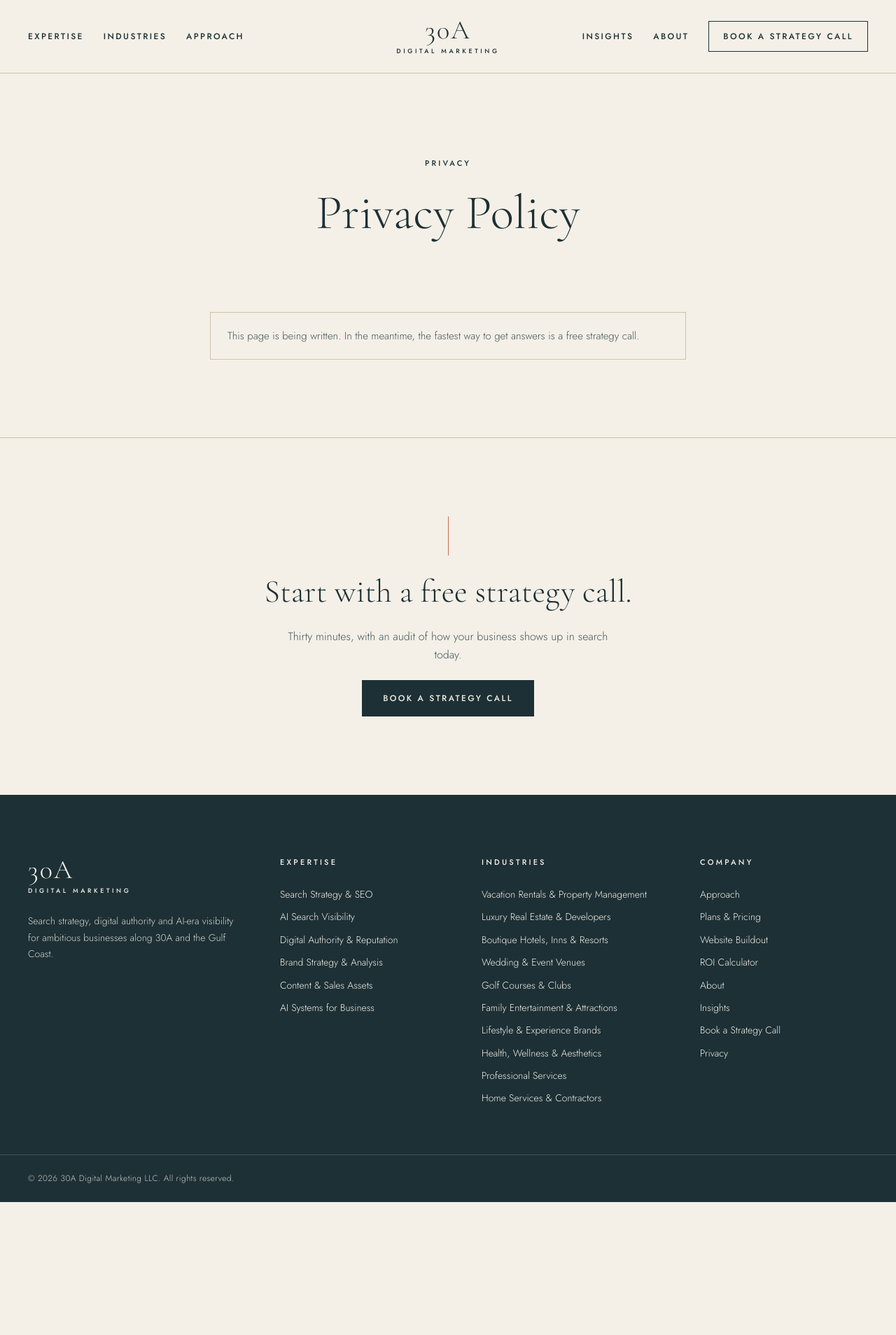
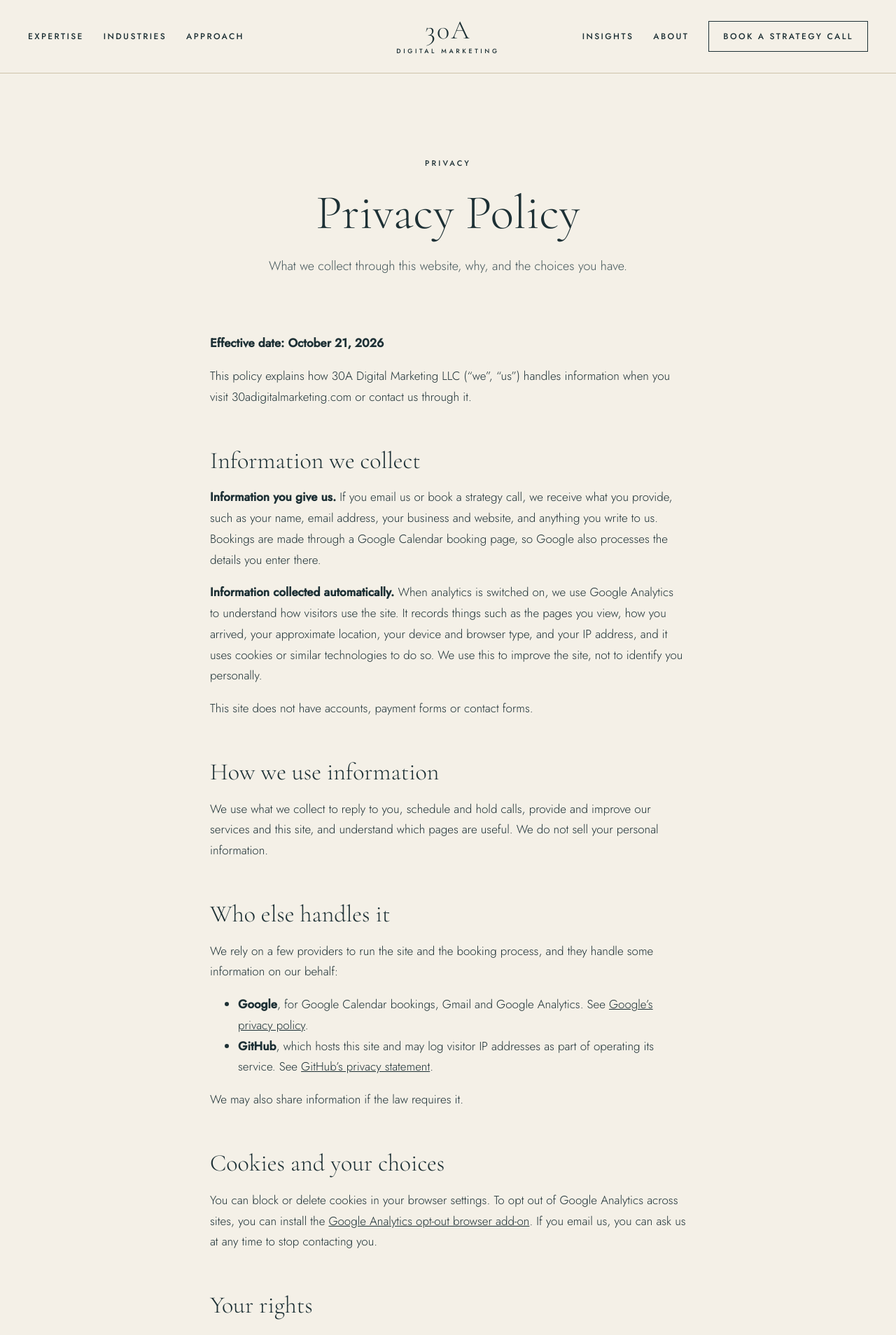
Before and after one commit to benalan317/30adigitalmarketing, a Jekyll site: the page built from privacy/index.md, in a window 1280 px wide. Shown: the top 1908 px of the page at 70% size. Built offline with Jekyll 4.4.1, drawn with Linux system fonts in a browser that asks for light colours; before the commit the page ends 1718 px from its top, so only the background shows below that; some of the changed text lies outside the part shown.

Commit message:
Build Strategy Call page, privacy policy and footer email (interim Gmail)
Co-Authored-By: Claude Sonnet 5.5 <noreply@anthropic.com>
Claude-Session: https://claude.ai/code/session_01Xh1URmUU6ZUmmzzzQDDa9AB

```diff
--- /dev/null
+++ b/_includes/booking-embed.html
@@ -0,0 +1,4 @@
+{%- comment -%}
+  PASTE THE GOOGLE CALENDAR BOOKING-PAGE EMBED CODE HERE (the whole <iframe ...></iframe> line).
+  While this file has nothing but this note, the Strategy Call page shows an email fallback instead.
+{%- endcomment -%}
--- a/_includes/footer.html
+++ b/_includes/footer.html
@@ -12,7 +12,8 @@
         <span class="brand-sub">Digital Marketing</span>
       </a>
       <p>Search strategy, digital authority and AI-era visibility for ambitious businesses along 30A and the Gulf Coast.</p>
-      {%- comment -%} Add email and LinkedIn here once they exist. {%- endcomment %}
+      {%- comment -%} Interim email. Swap for hello@30adigitalmarketing.com once Workspace is set up. Add LinkedIn here when it exists. {%- endcomment %}
+      <p class="footer-contact"><a href="mailto:benalan317@gmail.com">benalan317@gmail.com</a></p>
     </div>
 
     <nav class="footer-col" aria-label="Expertise">
--- a/assets/css/style.css
+++ b/assets/css/style.css
@@ -248,3 +248,7 @@ a.column:hover h3 { text-decoration: underline; text-underline-offset: 6px; }
   .footer-inner { grid-template-columns: 1fr; }
   .hero-content { padding-top: 120px; padding-bottom: 56px; }
 }
+
+/* Google Calendar booking embed on /strategy-call/ */
+.booking-embed { margin: 24px 0 32px; }
+.booking-embed iframe { display: block; width: 100%; min-height: 640px; border: 0; }
--- a/privacy/index.md
+++ b/privacy/index.md
@@ -4,11 +4,64 @@ title: "Privacy Policy"
 seo_title: "Privacy Policy | 30A Digital Marketing"
 description: "How 30A Digital Marketing handles information collected through this website."
 eyebrow: "Privacy"
-placeholder: true
+lede: "What we collect through this website, why, and the choices you have."
+noindex: true
 sitemap: false
 ---
 {% comment %}
 PAGE BRIEF
 Primary keyword: (legal)
-Purpose: Needed once forms and analytics are added. Legal name 30A Digital Marketing; confirm whether it ends in LLC or similar.
+Purpose: Privacy policy for a static site with no forms. Information comes from email, Google Calendar booking, and Google Analytics (switched on via google_analytics_id in _config.yml).
+Legal name: 30A Digital Marketing LLC. Contact email is interim (benalan317@gmail.com); swap for hello@30adigitalmarketing.com later.
+NEEDS REVIEW by a qualified lawyer before relying on it. [OPEN] state of formation and mailing address, if you want them listed.
 {% endcomment %}
+
+**Effective date: October 21, 2026**
+
+This policy explains how 30A Digital Marketing LLC ("we", "us") handles information when you visit 30adigitalmarketing.com or contact us through it.
+
+## Information we collect
+
+**Information you give us.** If you email us or book a strategy call, we receive what you provide, such as your name, email address, your business and website, and anything you write to us. Bookings are made through a Google Calendar booking page, so Google also processes the details you enter there.
+
+**Information collected automatically.** When analytics is switched on, we use Google Analytics to understand how visitors use the site. It records things such as the pages you view, how you arrived, your approximate location, your device and browser type, and your IP address, and it uses cookies or similar technologies to do so. We use this to improve the site, not to identify you personally.
+
+This site does not have accounts, payment forms or contact forms.
+
+## How we use information
+
+We use what we collect to reply to you, schedule and hold calls, provide and improve our services and this site, and understand which pages are useful. We do not sell your personal information.
+
+## Who else handles it
+
+We rely on a few providers to run the site and the booking process, and they handle some information on our behalf:
+
+- **Google**, for Google Calendar bookings, Gmail and Google Analytics. See [Google's privacy policy](https://policies.google.com/privacy).
+- **GitHub**, which hosts this site and may log visitor IP addresses as part of operating its service. See [GitHub's privacy statement](https://docs.github.com/en/site-policy/privacy-policies/github-general-privacy-statement).
+
+We may also share information if the law requires it.
+
+## Cookies and your choices
+
+You can block or delete cookies in your browser settings. To opt out of Google Analytics across sites, you can install the [Google Analytics opt-out browser add-on](https://tools.google.com/dlpage/gaoptout). If you email us, you can ask us at any time to stop contacting you.
+
+## Your rights
+
+Depending on where you live, you may have the right to ask what information we hold about you, to correct it, or to have it deleted. Email us at the address below and we will respond.
+
+## How long we keep information
+
+We keep emails and booking details for as long as they are useful to our relationship with you or required by law, and then delete them. Analytics data is kept according to the retention settings we choose in Google Analytics.
+
+## Children
+
+This site is for businesses and is not directed to children under 13. We do not knowingly collect information from children.
+
+## Changes to this policy
+
+If we change this policy we will update the effective date above.
+
+## Contact us
+
+30A Digital Marketing LLC
+Email: [benalan317@gmail.com](mailto:benalan317@gmail.com)
```
Also changed, not shown: strategy-call/index.md (+24 -2 lines).
